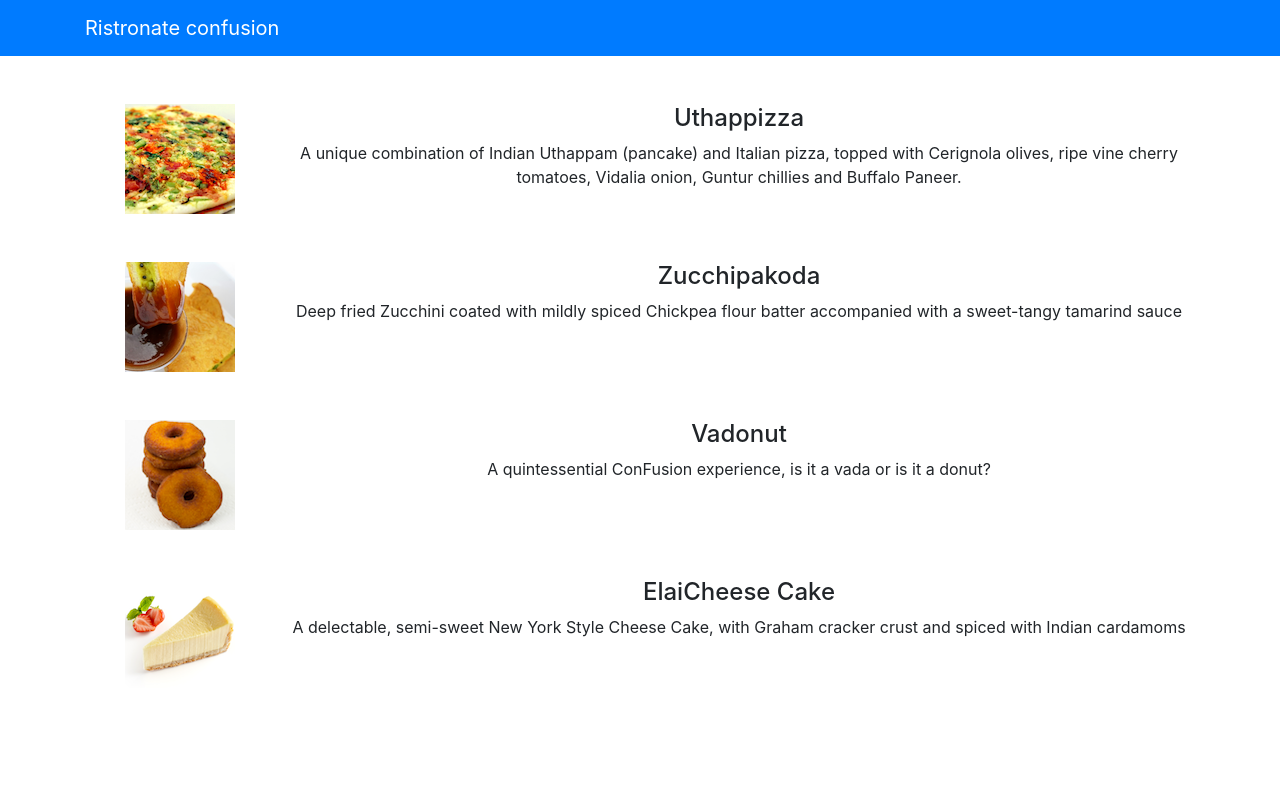
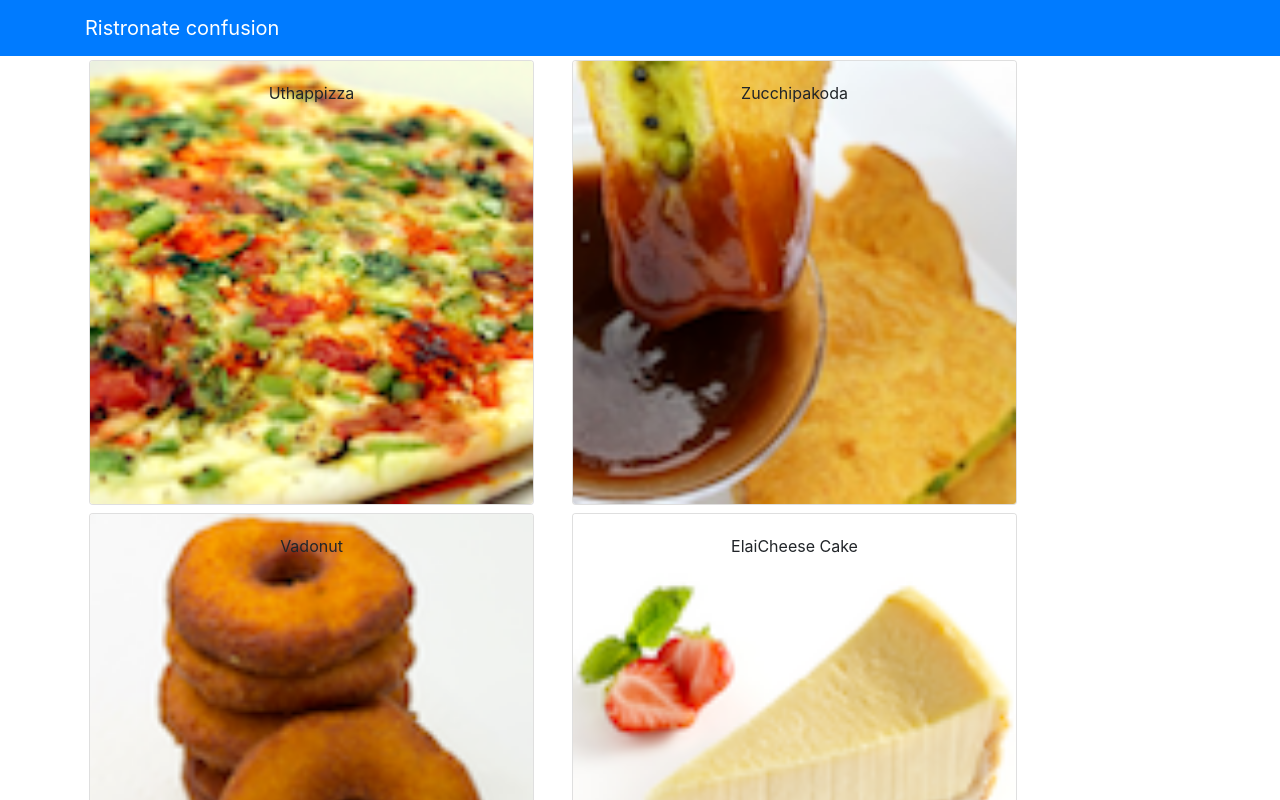
Before and after one commit to hisham1234/MyApp, a React (Create React App) app: page / in a window 1280 px wide. Shown: the top 800 px of the page. Built offline with nearby package versions, Linux system fonts and the light colour scheme.

Commit message:
added click event

```diff
--- a/src/components/MenuComponent.js
+++ b/src/components/MenuComponent.js
@@ -1,34 +1,35 @@
 import React from "react";
-import {Media }from 'reactstrap'
+import {
+  Card,
+  CardImg,
+  CardImgOverlay,
+  CardText,
+  CardBody,
+  CardTitle,
+} from "reactstrap";
 function Menu(props) {
-
-
   //  const dishes=
 
+  function onDishSelect(dish) {
+    console.log(dish);
+  }
+  const menu = props.dishes.map((dish) => {
+    return (
+      <div key={dish.id} className="col-12 col-md-5 m-1 ">
+        <Card onClick={() => onDishSelect(dish)}>
+          <CardImg width="100%" object src={dish.image} alt={dish.name} />
 
-    const menu=props.dishes.map((dish)=>{
-      return(
-        <div key={dish.id} className="col-12 mt-5">
-          <Media tag="li">
-            <Media left middle>
-              <Media object src={dish.image }alt={dish.name}/>
-               </Media>
-               <Media body className="ml-5">
-                 <Media heading>{dish.name} </Media>
-                 <p>{dish.description}</p>
-               </Media>
-          </Media>
-        </div>
-      );
-    });
+          <CardImgOverlay>
+            <CardTitle>{dish.name} </CardTitle>
+          </CardImgOverlay>
+        </Card>
+      </div>
+    );
+  });
   return (
     <div className="container">
-      <div className="row">
-            <Media list>
-                {menu}
-            </Media>
-      </div>
+      <div className="row">{menu}</div>
     </div>
   );
-  }
+}
 export default Menu;
```
